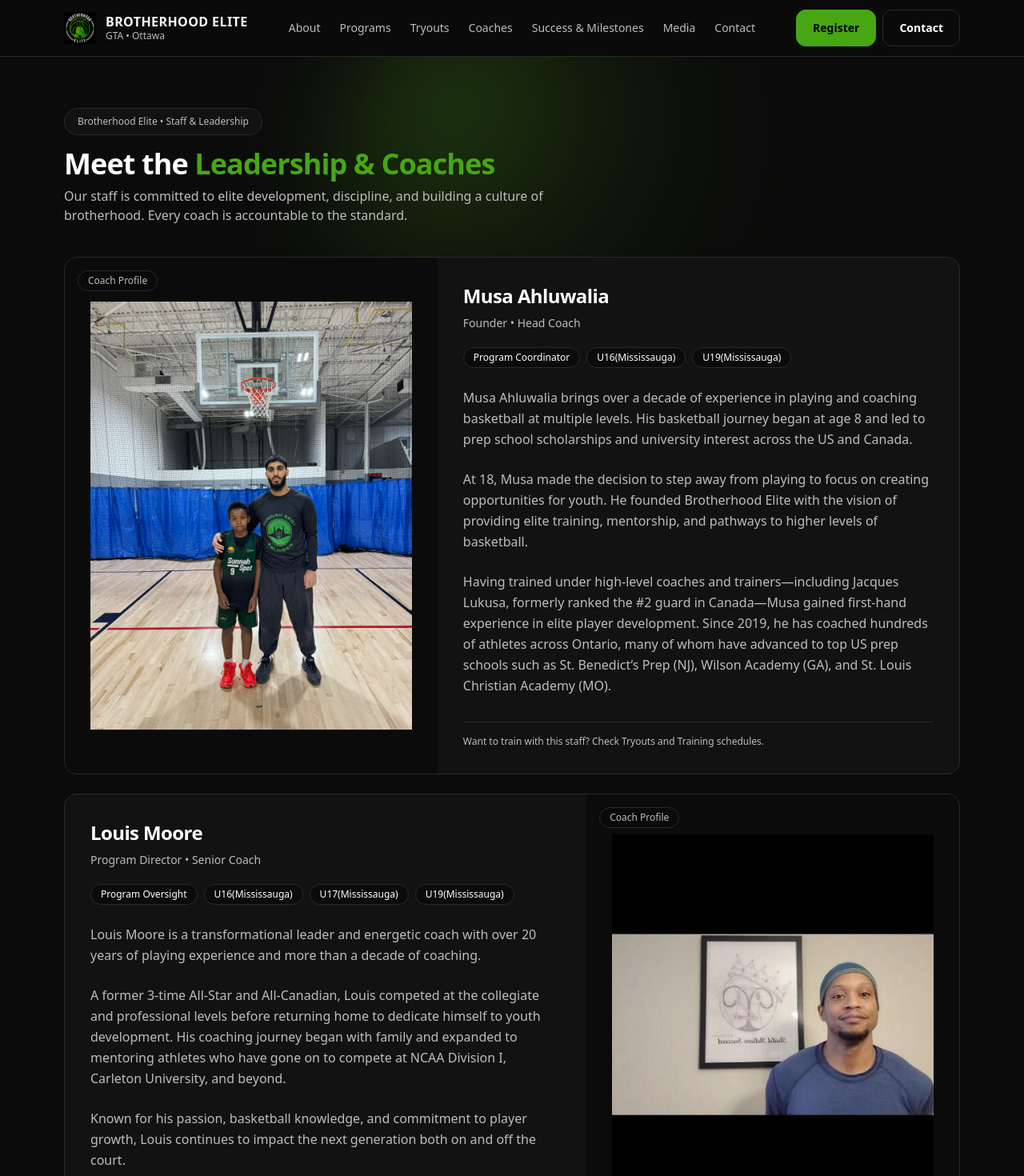
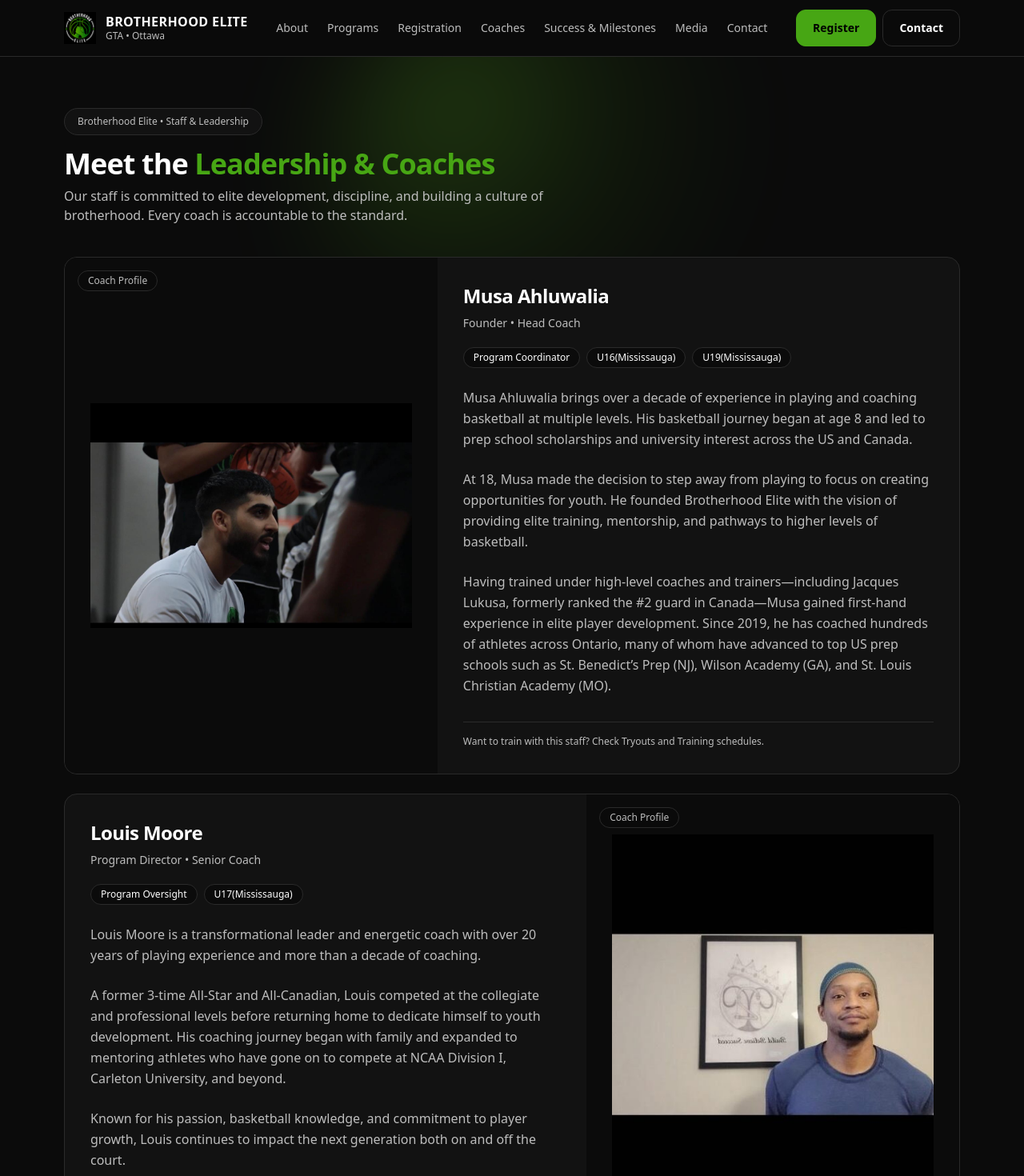
Before and after one commit to yunusao/brotherhood-elite, a Next.js app: page /coaches in a window 1280 px wide. Shown: the top 1470 px of the page at 80% size. Built offline with nearby package versions, Linux system fonts and the light colour scheme.

Commit message:
minor changes

```diff
--- a/src/app/coaches/page.tsx
+++ b/src/app/coaches/page.tsx
@@ -22,12 +22,12 @@
       "At 18, Musa made the decision to step away from playing to focus on creating opportunities for youth. He founded Brotherhood Elite with the vision of providing elite training, mentorship, and pathways to higher levels of basketball.",
       "Having trained under high-level coaches and trainers—including Jacques Lukusa, formerly ranked the #2 guard in Canada—Musa gained first-hand experience in elite player development. Since 2019, he has coached hundreds of athletes across Ontario, many of whom have advanced to top US prep schools such as St. Benedict’s Prep (NJ), Wilson Academy (GA), and St. Louis Christian Academy (MO).",
     ],
-    image: "/musa1.jpg",
+    image: "/musaa.jpeg",
   },
   {
   name: "Louis Moore",
   title: "Program Director • Senior Coach",
-  teams: ["Program Oversight", "U16(Mississauga)","U17(Mississauga)" ,"U19(Mississauga)"],
+  teams: ["Program Oversight","U17(Mississauga)"],
   bio: [
     "Louis Moore is a transformational leader and energetic coach with over 20 years of playing experience and more than a decade of coaching.",
     "A former 3-time All-Star and All-Canadian, Louis competed at the collegiate and professional levels before returning home to dedicate himself to youth development. His coaching journey began with family and expanded to mentoring athletes who have gone on to compete at NCAA Division I, Carleton University, and beyond.",
--- a/src/app/tryouts/page.tsx
+++ b/src/app/tryouts/page.tsx
@@ -1,7 +1,7 @@
 export default function TryoutsPage() {
   return (
     <div className="container-page py-12">
-      <h1 className="text-3xl font-extrabold">Tryouts / Registration</h1>
+      <h1 className="text-3xl font-extrabold">Registration</h1>
       <p className="mt-3 text-[#BDBDBD]">We’ll add the form next (no database yet).</p>
     </div>
   );
--- a/src/components/Navbar.tsx
+++ b/src/components/Navbar.tsx
@@ -10,7 +10,7 @@
 const nav = [
   { href: "/about", label: "About" },
   { href: "/programs", label: "Programs" },
-  { href: "/tryouts", label: "Tryouts" },
+  { href: "/tryouts", label: "Registration" },
   { href: "/coaches", label: "Coaches" },
   { href: "/success", label: "Success & Milestones" },
   { href: "/media", label: "Media" },
```
Also changed, not shown: public/musaa.jpeg (added), 1 other file (tests, documents, lock files or other folders).
